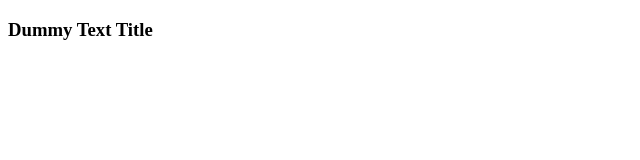
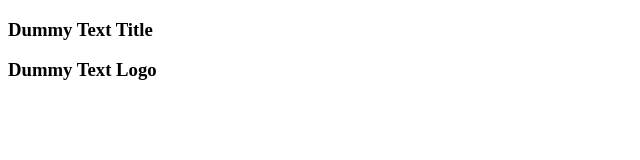
Before and after one commit to Ratnakar-Tatipamula/Dummy-Repo, a plain HTML site: page index.html in a window 1280 px wide. Shown: the whole page, without its empty margins (0-640 px from the left). Drawn offline with Linux system fonts and the light colour scheme.

Commit message:
second commit

```diff
--- a/index.html
+++ b/index.html
@@ -8,5 +8,6 @@
 </head>
 <body>
     <h3>Dummy Text Title</h3>
+    <h3>Dummy Text Logo</h3>
 </body>
 </html>
```
